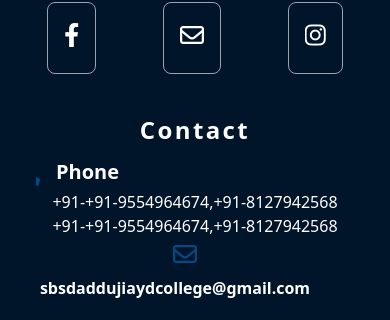
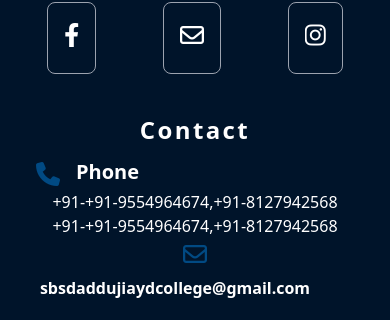
Before and after one commit to Divvu1103/school, a React (Create React App) app: page /courses in a window 390 px wide. Shown: the part 2158-2478 px from the top of the page. Built offline with nearby package versions, Linux system fonts and the light colour scheme.

Commit message:
footer made responsive

```diff
--- a/src/components/Footer.jsx
+++ b/src/components/Footer.jsx
@@ -35,7 +35,7 @@ const Footer = () => {
               <li>
                 <div className="text-white flex flex-row ">
                   {" "}
-                  <i class="fa-solid fa-phone text-2xl text-[#014A83] -ml-5"></i>
+                  <i class="fa-solid fa-phone text-2xl text-[#014A83]"></i>
                   <div className="ml-4 font-bold text-xl">Phone</div>
                 </div>
               </li>
@@ -47,7 +47,7 @@ const Footer = () => {
               </li>
               <li>
                 <div className="text-white ">
-                  <i class="fa-regular fa-envelope text-2xl text-[#014A83] -ml-5"></i>
+                  <i class="fa-regular fa-envelope text-2xl text-[#014A83]"></i>
                   <div className="font-bold text-base sm:text-xl -ml-10">
                     sbsdaddujiaydcollege@gmail.com
                   </div>{" "}
```
Also changed, not shown: src/components/Carousel.jsx (renamed from src/components/Carousel.js), src/components/Header.jsx (renamed from src/components/Header.js).
